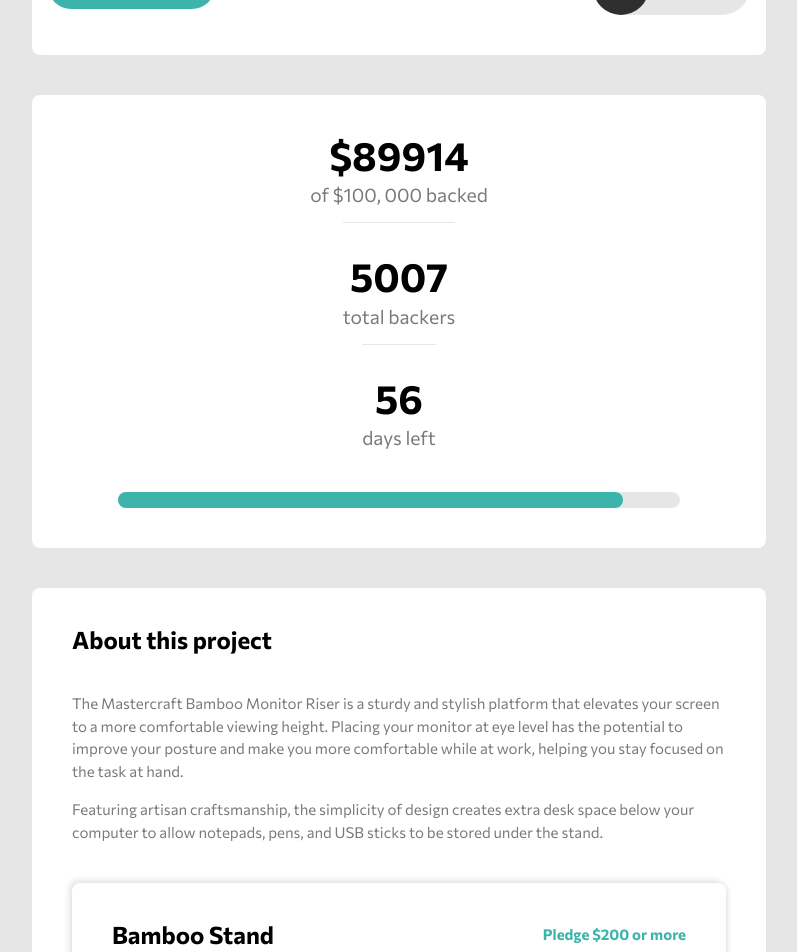
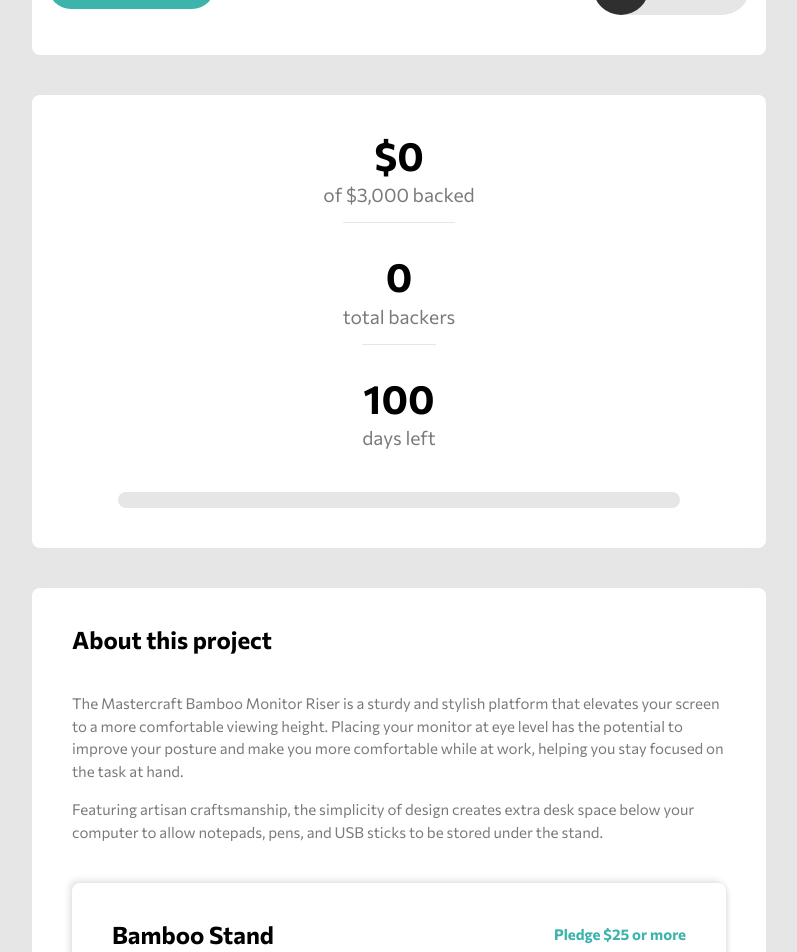
Before and after one commit to jmnyarega/crowdfunding-app, a Vue app: page / in a window 1280 px wide. Shown: the part 600-1552 px from the top of the page, without its empty margins (241-1038 px from the left). Built offline with nearby package versions, Linux system fonts and the light colour scheme.

Commit message:
set default values

```diff
--- a/src/components/RewardEdit.vue
+++ b/src/components/RewardEdit.vue
@@ -29,7 +29,6 @@
             type="number"
             placeholder="$"
             v-model="amount"
-            :min="reward.default"
             step="any"
           />
         </div>
--- a/src/components/Stats.vue
+++ b/src/components/Stats.vue
@@ -2,17 +2,17 @@
   <div class="stats container">
 
     <div class="stat">
-      <h3 class="stat__title">${{stats.backed}}</h3>
-      <p class="stat__text">of $100, 000 backed</p>
+      <h3 class="stat__title">${{format(stats.backed)}}</h3>
+      <p class="stat__text">of ${{format(stats.target)}} backed</p>
     </div>
 
     <div class="stat">
-      <h3 class="stat__title">{{stats.backers}}</h3>
+      <h3 class="stat__title">{{format(stats.backers)}}</h3>
       <p class="stat__text">total backers</p>
     </div>
 
     <div class="stat">
-      <h3 class="stat__title">{{stats.daysLeft}}</h3>
+      <h3 class="stat__title">{{format(stats.daysLeft)}}</h3>
       <p class="stat__text">days left</p>
     </div>
 
@@ -41,6 +41,9 @@
     getPercentage() {
       const percentage = ((this.stats.backed / this.stats.target) * 100);
       return percentage <= 100 ? String(percentage) : '100';
+    },
+    format(number) {
+      return new Intl.NumberFormat('en-US', { maximumSignificantDigits: 3 }).format(number);
     },
   },
 };
--- a/src/store/index.js
+++ b/src/store/index.js
@@ -14,10 +14,10 @@
     rewardModal: false,
     modalSuccess: false,
     menu: false,
-    backed: 89914,
-    backers: 5007,
-    daysLeft: 56,
-    target: 100000,
+    backed: 0,
+    backers: 0,
+    daysLeft: 100,
+    target: 3000,
     rewards: [
       {
         id: 0,
@@ -32,11 +32,11 @@
       {
         id: 1,
         title: 'Bamboo Stand',
-        text: 'Pledge $200 or more',
+        text: 'Pledge $25 or more',
         description: `You get two Special Edition Mahogany stands, a Backer T-Shirt,
                       and a personal thank you. You’ll be added to our Backer member
                       list. Shipping is included.`,
-        left: 100,
+        left: 75,
         reward: true,
         default: 25,
       },
@@ -46,9 +46,9 @@
         text: 'Pledge $75 or more',
         description: `You get a Black Special Edition computer stand and a personal thank you.
             You’ll be added to our Backer member list. Shipping is included.  `,
-        left: 64,
+        left: 20,
         reward: true,
-        default: 75,
+        default: 50,
       },
       {
         id: 3,
@@ -81,6 +81,7 @@
     updateFund(state, obj) {
       const reward = state.rewards.find(({ id }) => id === obj.id);
       if (reward.left > 0) reward.left -= 1;
+      console.log(obj.amount);
       state.backed += Number(obj.amount);
       state.backers += 1;
     },
```
